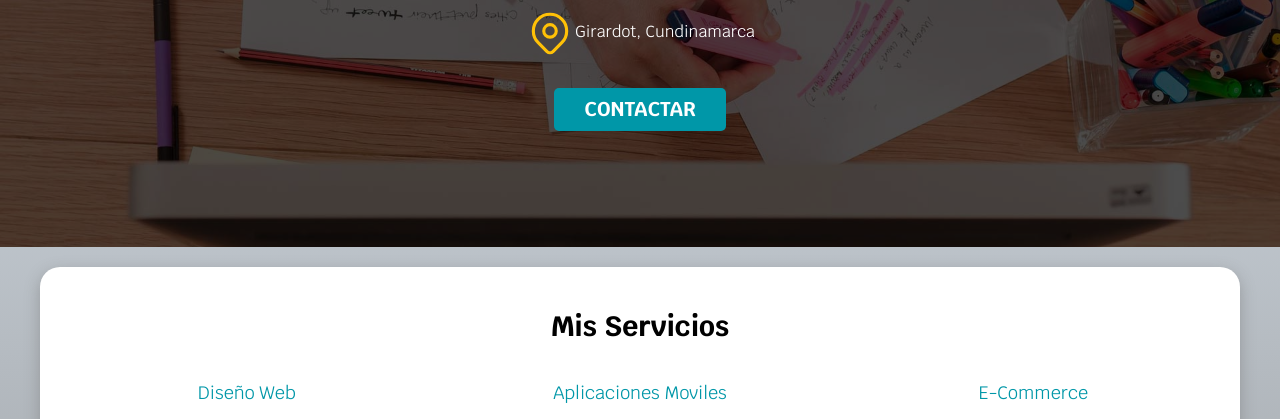
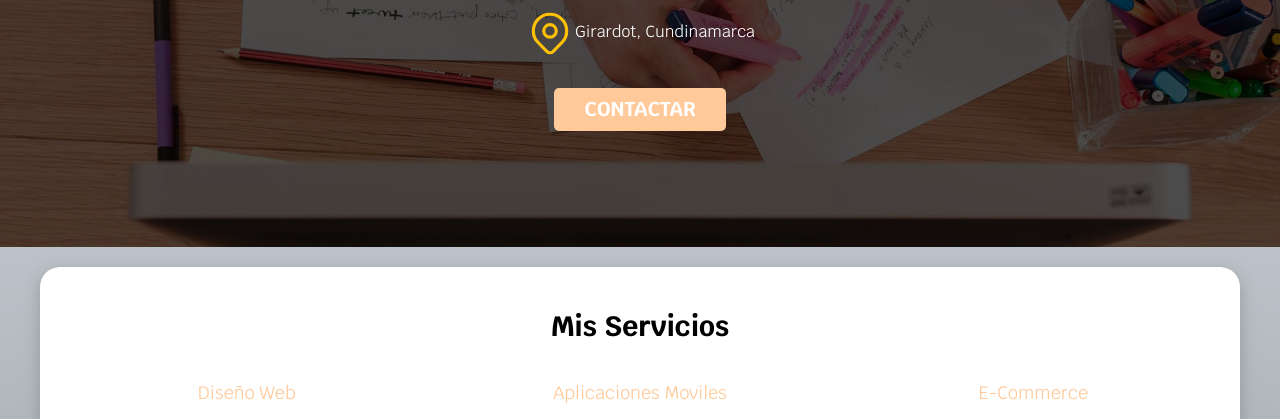
Before and after one commit to John-Betancourt/pagina-web, a plain HTML site: page index.html in a window 1280 px wide. Shown: the part 325-744 px from the top of the page. Drawn offline with Linux system fonts and the light colour scheme.

Commit message:
cambia los colores de la web

```diff
--- a/css/styles.css
+++ b/css/styles.css
@@ -1,8 +1,8 @@
 :root {
     --blanco: #ffffff;
     --negro: #212121;
-    --primario: #FFC107;
-    --secundario: hsl(186, 100%, 33%);
+    --primario: #FFC000;
+    --secundario: #FFC999;
     --gris: #757575;
     --gris-claro: #DFE9F3;
 }
```
